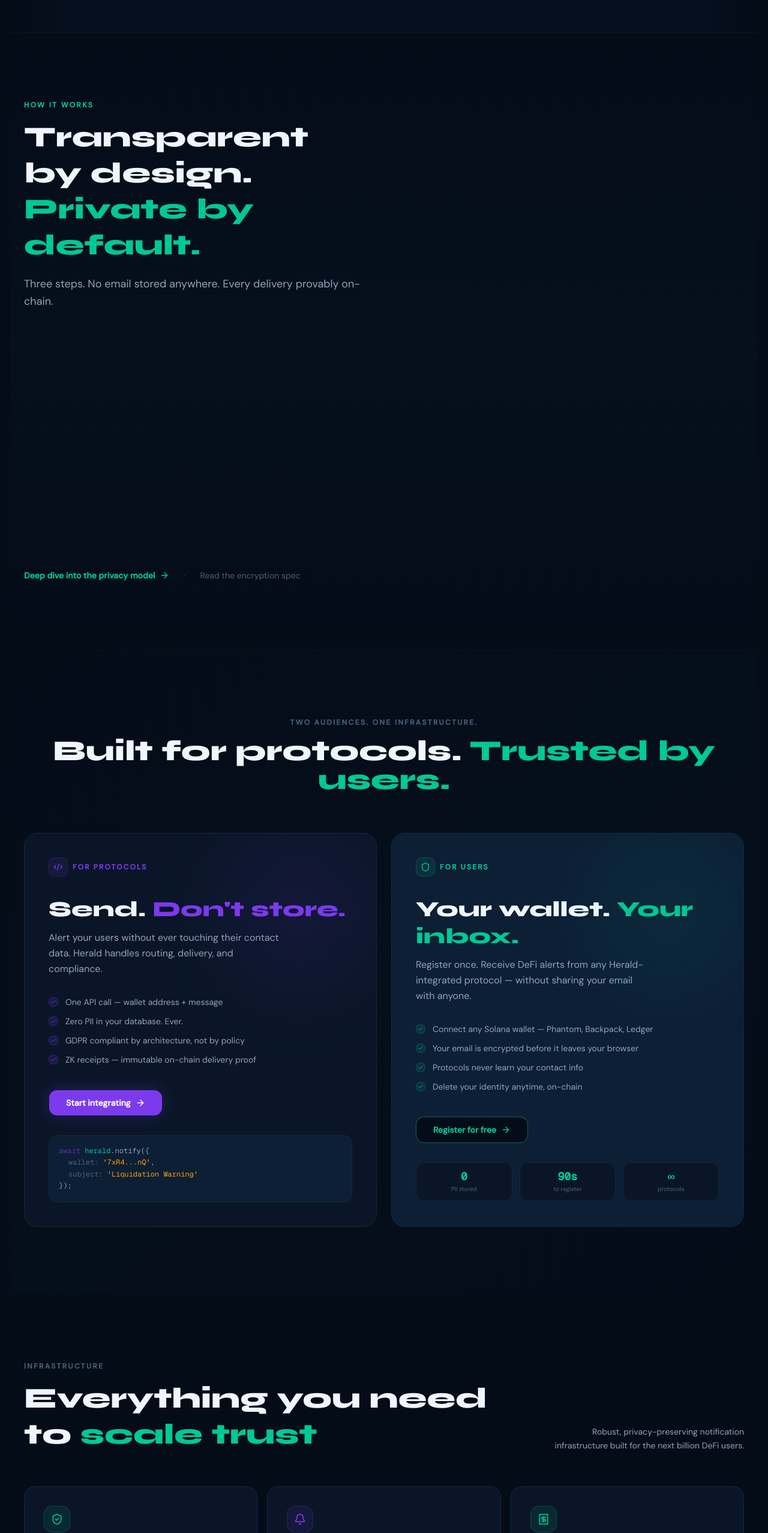
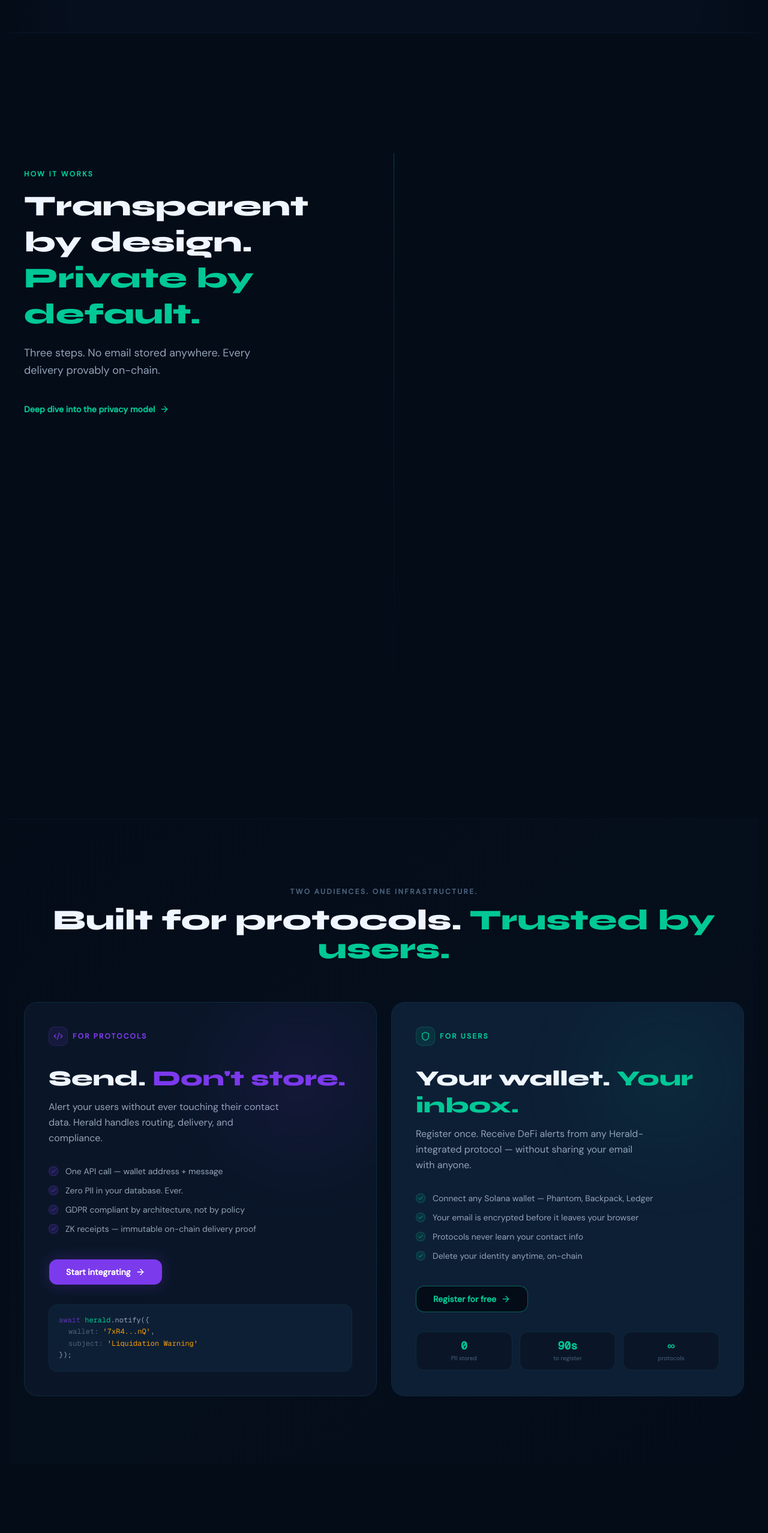
Before and after one commit to heraldhq-protocol/landing-page, a Next.js app: page / in a window 1280 px wide. Shown: the part 1001-3556 px from the top of the page at 60% size. Built offline with nearby package versions, Linux system fonts and the light colour scheme.

Commit message:
feat: updated the UI by removing cards

```diff
--- a/components/marketing/home/FeatureGrid.tsx
+++ b/components/marketing/home/FeatureGrid.tsx
@@ -41,82 +41,71 @@
 
 const accentMap: Record<string, {
   icon: string;
-  border: string;
   iconBg: string;
   glow: string;
-  shadow: string;
 }> = {
   teal: {
     icon: "text-teal",
-    border: "hover:border-teal/50",
-    iconBg: "bg-teal/10 border-teal/20",
+    iconBg: "bg-teal/10",
     glow: "bg-teal/20",
-    shadow: "hover:shadow-teal/10",
   },
   purple: {
     icon: "text-purple",
-    border: "hover:border-purple/50",
-    iconBg: "bg-purple/10 border-purple/20",
+    iconBg: "bg-purple/10",
     glow: "bg-purple/20",
-    shadow: "hover:shadow-purple/10",
   },
   amber: {
     icon: "text-amber",
-    border: "hover:border-amber/50",
-    iconBg: "bg-amber/10 border-amber/20",
+    iconBg: "bg-amber/10",
     glow: "bg-amber/20",
-    shadow: "hover:shadow-amber/10",
   },
 };
 
 export default function FeatureGrid() {
   return (
-    <section className="py-28 bg-bg-base relative">
+    <section className="py-24 md:py-32 bg-bg-base relative overflow-hidden">
       <div className="container mx-auto px-6">
 
         {/* ── Header ─────────────────────────────────────────────────── */}
-        <div className="flex flex-col md:flex-row md:items-end justify-between gap-6 mb-14">
-          <div>
-            <p className="text-xs font-bold uppercase tracking-[0.2em] text-text-muted mb-4">
-              Infrastructure
-            </p>
-            <h2 className="text-4xl md:text-5xl font-extrabold font-display text-text-primary leading-tight">
-              Everything you need to{" "}
-              <span className="text-teal">scale trust</span>
-            </h2>
-          </div>
-          <p className="text-text-secondary max-w-xs text-sm leading-relaxed md:text-right">
+        <div className="max-w-xl mx-auto text-center mb-24">
+          <p className="text-xs font-bold uppercase tracking-[0.2em] text-text-muted mb-4">
+            Infrastructure
+          </p>
+          <h2 className="text-4xl md:text-5xl font-extrabold font-display text-text-primary leading-tight mb-6">
+            Everything you need to <span className="text-teal">scale trust</span>
+          </h2>
+          <p className="text-text-secondary text-lg leading-relaxed">
             Robust, privacy-preserving notification infrastructure built for the next billion DeFi users.
           </p>
         </div>
 
-        {/* ── Grid — 1 col mobile, 2 col tablet, 3 col desktop ───────── */}
-        <div className="grid grid-cols-1 sm:grid-cols-2 lg:grid-cols-3 gap-4">
+        {/* ── Borderless Floating Grid ───────────────────────────────── */}
+        <div className="grid grid-cols-1 md:grid-cols-2 lg:grid-cols-3 gap-x-12 gap-y-24">
           {FEATURES.map((f, i) => {
             const Icon = f.icon;
             const a = accentMap[f.accent];
             return (
               <div
                 key={i}
-                className={`group relative p-8 rounded-2xl bg-bg-surface border border-border flex flex-col items-start ${a.border} transition-all duration-300 overflow-hidden hover:-translate-y-1.5 hover:shadow-2xl ${a.shadow}`}
+                className="group relative flex flex-col items-center text-center px-4"
               >
-                {/* Hover glow — top right corner */}
+                {/* Generous hover aura replacing solid backgrounds */}
                 <div
-                  className={`absolute top-0 right-0 w-40 h-40 ${a.glow} blur-3xl opacity-0 group-hover:opacity-50 transition-opacity duration-300 pointer-events-none rounded-full`}
+                  className={`absolute top-1/2 left-1/2 -translate-x-1/2 -translate-y-1/2 w-64 h-64 ${a.glow} blur-[80px] opacity-0 group-hover:opacity-100 transition-opacity duration-700 pointer-events-none rounded-full`}
                 />
 
-                {/* Icon container */}
+                {/* Minimalist Icon */}
                 <div
-                  className={`relative w-11 h-11 rounded-xl border ${a.iconBg} flex items-center justify-center mb-6`}
+                  className={`relative w-14 h-14 rounded-2xl ${a.iconBg} flex items-center justify-center mb-8 border border-white/5 shadow-2xl transition-transform duration-500 group-hover:-translate-y-2 group-hover:scale-110`}
                 >
-                  <Icon className={`w-5 h-5 ${a.icon}`} />
+                  <Icon className={`w-6 h-6 ${a.icon}`} />
                 </div>
 
-                {/* Text */}
-                <h3 className="text-lg font-bold text-text-primary mb-2.5 font-display">
+                {/* Unconstrained Text */}
+                <h3 className="text-xl font-bold text-text-primary mb-4 font-display transition-colors duration-300">
                   {f.title}
                 </h3>
-                <p className="text-text-secondary text-sm leading-relaxed">
+                <p className="text-text-secondary leading-relaxed md:text-sm lg:text-base">
                   {f.desc}
                 </p>
               </div>
--- a/components/marketing/home/HowItWorks.tsx
+++ b/components/marketing/home/HowItWorks.tsx
@@ -37,99 +37,93 @@
 
   useGSAP(
     () => {
-      gsap.from(".step-item", {
+      gsap.utils.toArray<HTMLElement>(".scroll-step").forEach((step) => {
+        gsap.from(step, {
           opacity: 0,
-        y: 40,
-        stagger: 0.2,
-        duration: 0.8,
+          y: 60,
+          duration: 1,
           ease: "back.out(1.2)",
           scrollTrigger: {
-          trigger: container.current,
-          start: "top 72%",
+            trigger: step,
+            start: "top 80%",
             toggleActions: "play none none reverse",
           },
         });
-
-      gsap.from(".connector-line", {
-        scaleX: 0,
-        transformOrigin: "left center",
-        stagger: 0.2,
-        duration: 0.6,
-        ease: "back.out(1.2)",
-        scrollTrigger: {
-          trigger: container.current,
-          start: "top 65%",
-          toggleActions: "play none none reverse",
-        },
       });
     },
     { scope: container },
   );
 
   return (
-    <section ref={container} className="py-28 relative overflow-hidden">
-      {/* Section background */}
-      <div className="absolute inset-0 bg-linear-to-b from-bg-base via-bg-surface/30 to-bg-base pointer-events-none" />
+    <section ref={container} className="py-24 md:py-40 relative">
+      <div className="container mx-auto px-6">
+        <div className="grid grid-cols-1 lg:grid-cols-12 gap-16 lg:gap-8 items-start">
 
-      <div className="container mx-auto px-6 relative">
-        {/* ── Header ─────────────────────────────────────────────────── */}
-        <div className="max-w-xl mb-20">
+          {/* ── Left Column: Sticky Header ──────────────────────────── */}
+          <div className="lg:col-span-5 lg:sticky lg:top-32 lg:h-[calc(100vh-16rem)] flex flex-col justify-center">
             <p className="text-xs font-bold uppercase tracking-[0.2em] text-teal mb-4">
               How it works
             </p>
             <h2 className="text-4xl md:text-5xl font-extrabold font-display text-text-primary leading-tight mb-5">
               Transparent by design.{" "}
+              <br className="hidden lg:block"/>
               <span className="text-teal">Private by default.</span>
             </h2>
-          <p className="text-text-secondary text-lg leading-relaxed">
-            Three steps. No email stored anywhere. Every delivery provably
-            on-chain.
+            <p className="text-text-secondary text-lg leading-relaxed max-w-sm mb-10">
+              Three steps. No email stored anywhere. Every delivery provably on-chain.
             </p>
+
+            <div className="hidden lg:flex items-center gap-6">
+              <a
+                href="/how-it-works"
+                className="flex items-center gap-2 text-sm font-semibold text-teal hover:text-teal/80 transition-colors group"
+              >
+                Deep dive into the privacy model
+                <ArrowRight className="w-4 h-4 group-hover:translate-x-1 transition-transform" />
+              </a>
+            </div>
           </div>
 
-        {/* ── Steps grid ─────────────────────────────────────────────── */}
-        <div className="grid grid-cols-1 md:grid-cols-3 gap-6 relative">
-          {/* Connector lines (desktop only) */}
-          <div className="hidden md:block absolute top-10 left-[33%] right-[33%] h-px">
-            <div className="connector-line w-full h-px bg-linear-to-r from-border-2 via-teal/40 to-border-2" />
-          </div>
-          <div className="hidden md:block absolute top-10 left-[66%] right-0 h-px pr-12">
-            <div className="connector-line w-full h-px bg-linear-to-r from-border-2 via-teal/40 to-transparent" />
-          </div>
+          {/* ── Right Column: Scrolling Blocks ──────────────────────── */}
+          <div className="lg:col-span-7 lg:pl-16 relative">
+            {/* Soft vertical connector line */}
+            <div className="absolute left-[39px] lg:left-[103px] top-10 bottom-10 w-px bg-linear-to-b from-teal/30 via-teal/10 to-transparent hidden sm:block" />
 
+            <div className="flex flex-col gap-24 md:gap-40 pb-20">
               {STEPS.map((step, i) => {
                 const Icon = step.icon;
                 return (
-              <div key={i} className="step-item">
-                <div
-                  className="group relative h-full p-8 rounded-2xl bg-bg-surface border border-border hover:border-teal/50 hover:-translate-y-1 hover:shadow-xl hover:shadow-teal/10 transition-all duration-300"
-                >
-                {/* Step number — large background character */}
-                <div className="absolute top-4 right-6 font-mono text-6xl font-black text-border/60 select-none leading-none">
+                  <div key={i} className="scroll-step relative flex gap-6 md:gap-14 sm:pl-0">
+
+                    {/* Index column */}
+                    <div className="hidden sm:flex flex-col items-center shrink-0 w-20">
+                      <div className="w-20 h-20 rounded-full bg-bg-surface border border-border flex items-center justify-center shadow-xl shadow-teal/5 z-10 relative">
+                        <span className="font-mono text-xl font-black text-text-primary">
                           {step.number}
+                        </span>
+                        {/* Glow */}
+                        <div className="absolute inset-0 bg-teal/10 rounded-full blur-md -z-10" />
+                      </div>
                     </div>
 
-                {/* Icon */}
-                <div className="relative mb-8">
-                  <div className="w-11 h-11 rounded-xl bg-teal/10 border border-teal/20 flex items-center justify-center group-hover:bg-teal/15 group-hover:border-teal/40 transition-all duration-300">
-                    <Icon className="w-5 h-5 text-teal" />
+                    {/* Content Block (No Card Borders) */}
+                    <div className="flex-1 pt-2">
+                       <div className="inline-flex items-center gap-2 mb-6">
+                         <div className="w-10 h-10 rounded-xl bg-teal/10 flex items-center justify-center">
+                           <Icon className="w-4 h-4 text-teal" />
                          </div>
-                  {/* Glow on hover */}
-                  <div className="absolute inset-0 bg-teal/20 blur-xl opacity-0 group-hover:opacity-60 transition-opacity duration-500 rounded-full -z-10" />
-                </div>
-
-                {/* Tag */}
-                <div className="inline-flex items-center gap-1.5 mb-4 px-2.5 py-1 rounded-full border border-teal/20 bg-teal/5">
+                         <div className="inline-flex items-center gap-1.5 px-3 py-1 rounded-full border border-teal/20 bg-teal/5">
                            <span className="w-1.5 h-1.5 rounded-full bg-teal" />
-                  <span className="text-xs font-semibold text-teal font-mono">
+                           <span className="text-xs font-semibold text-teal font-mono tracking-wide">
                              {step.tag}
                            </span>
                          </div>
+                       </div>
 
-                <h3 className="text-xl font-bold text-text-primary mb-3 font-display">
+                       <h3 className="text-2xl md:text-3xl font-extrabold text-text-primary mb-4 font-display leading-tight">
                          {step.title}
                        </h3>
-                <p className="text-text-secondary text-sm leading-relaxed">
+                       <p className="text-text-secondary md:text-lg leading-relaxed max-w-lg">
                          {step.desc}
                        </p>
                     </div>
@@ -137,23 +131,19 @@
                 );
               })}
             </div>
+          </div>
 
-        {/* ── CTA row ────────────────────────────────────────────────── */}
-        <div className="mt-14 flex items-center gap-6">
+          {/* Mobile CTA */}
+          <div className="lg:hidden mt-10">
               <a
                 href="/how-it-works"
-            className="flex items-center gap-2 text-sm font-semibold text-teal hover:text-teal/80 transition-colors group"
+                className="flex items-center gap-2 text-sm font-semibold text-teal group"
               >
                 Deep dive into the privacy model
                 <ArrowRight className="w-4 h-4 group-hover:translate-x-1 transition-transform" />
               </a>
-          <span className="text-border-2">·</span>
-          <a
-            href="/docs/privacy-model"
-            className="text-sm text-text-muted hover:text-text-secondary transition-colors"
-          >
-            Read the encryption spec
-          </a>
+          </div>
+
         </div>
       </div>
     </section>
```
Lines whose indentation alone changed are shown as unchanged.
